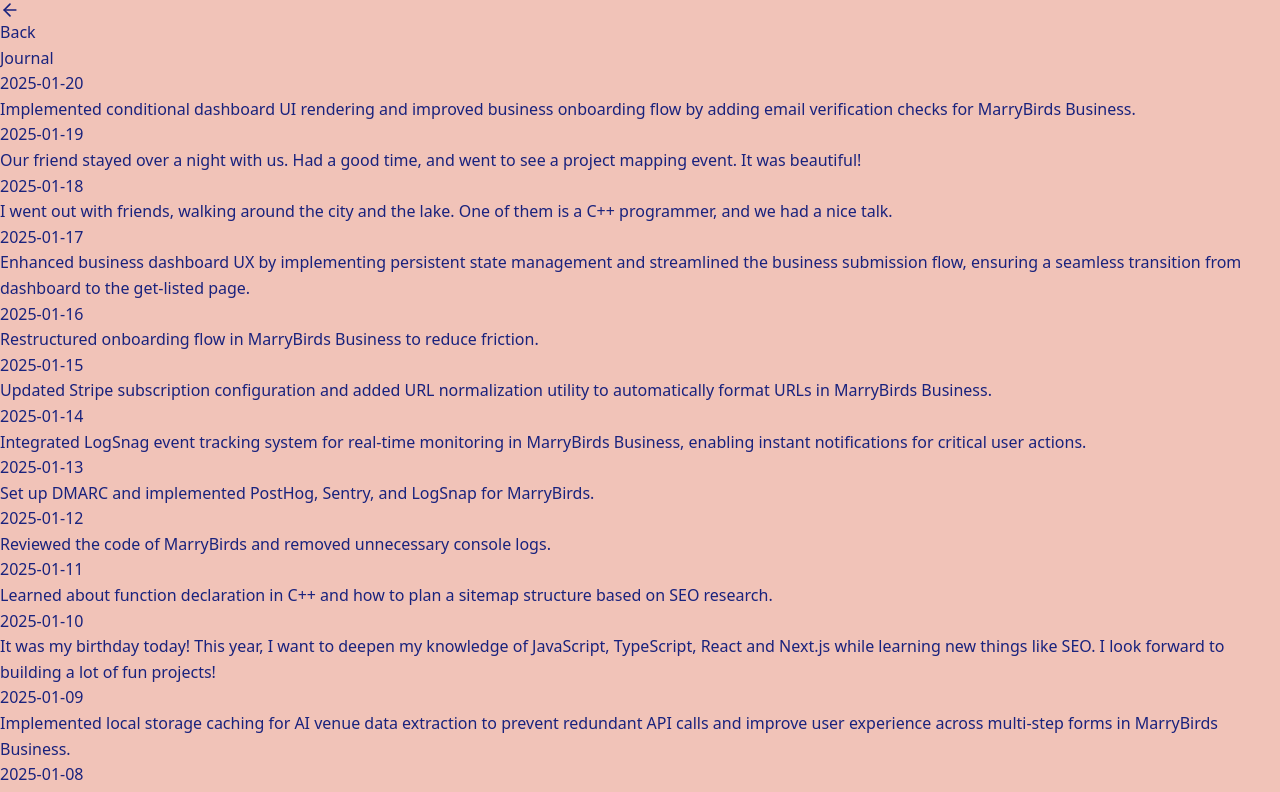
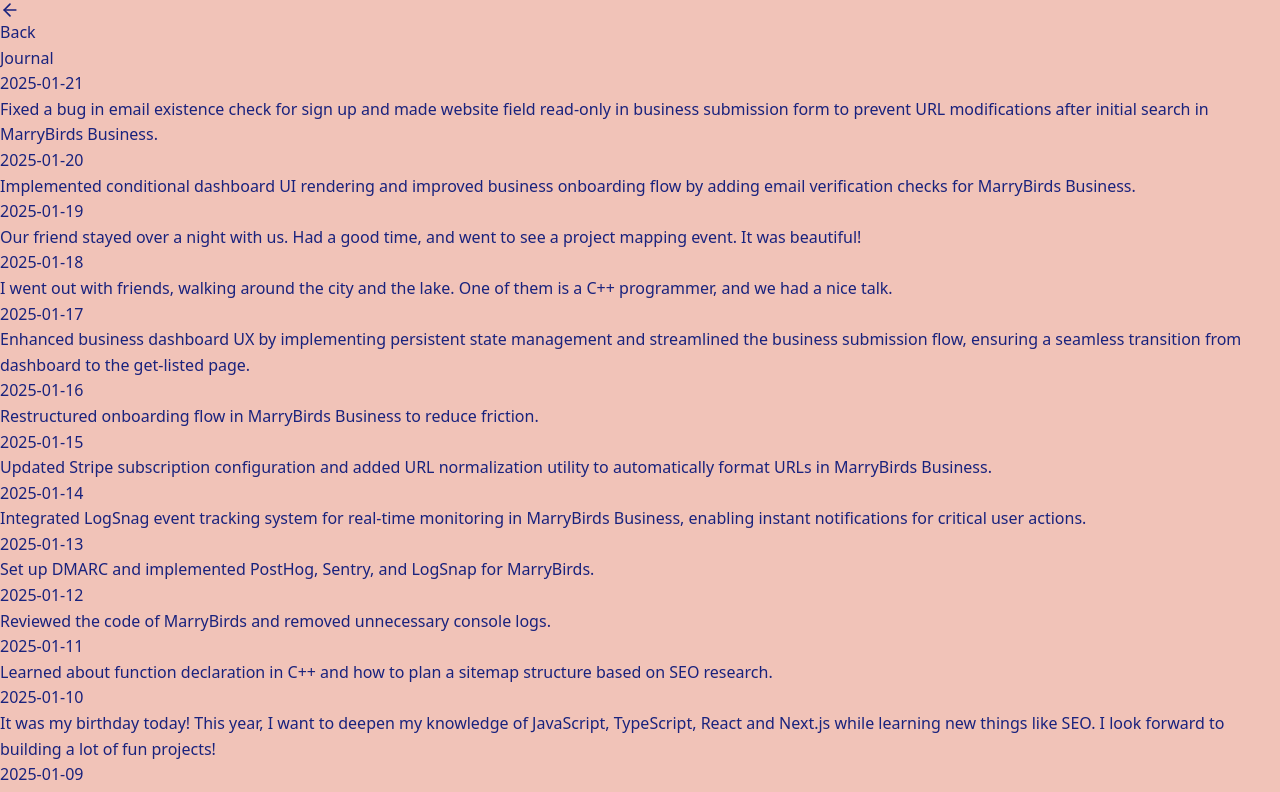
Before and after one commit to minamicode/minamicode.com, a Next.js app: page /journal in a window 1280 px wide. Shown: the top 792 px of the page. Built offline with nearby package versions, Linux system fonts and the light colour scheme.

Commit message:
add a journal entry

```diff
--- a/src/app/_components/JournalEntries.tsx
+++ b/src/app/_components/JournalEntries.tsx
@@ -6,6 +6,10 @@
 };
 
 const entries: JournalEntry[] = [
+  {
+    date: "2025-01-21",
+    text: "Fixed a bug in email existence check for sign up and made website field read-only in business submission form to prevent URL modifications after initial search in MarryBirds Business.",
+  },
   {
     date: "2025-01-20",
     text: "Implemented conditional dashboard UI rendering and improved business onboarding flow by adding email verification checks for MarryBirds Business.",
```
